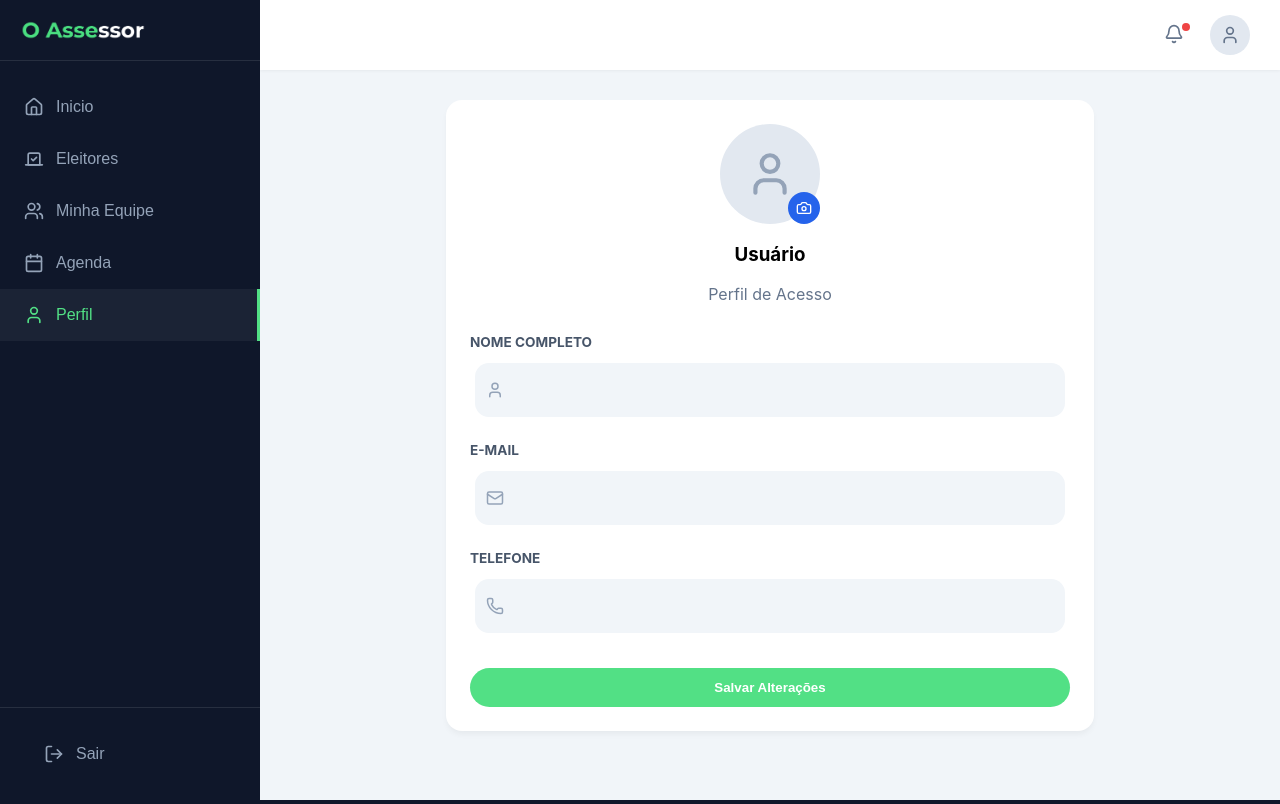
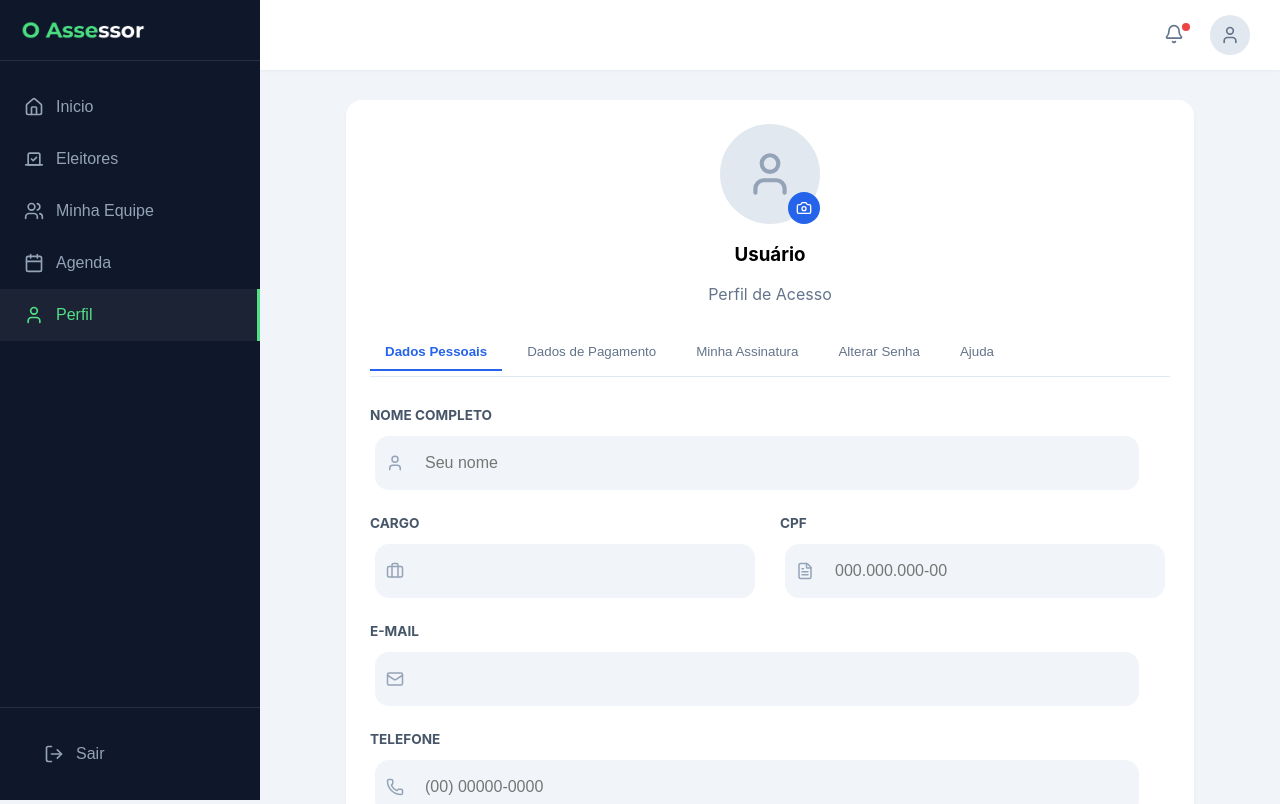
Before and after one commit to teceudesenvolvo/oassessor, a React (Create React App) app: page /dashboard/profile in a window 1280 px wide. Shown: the top 804 px of the page. Built offline with nearby package versions, Linux system fonts and the light colour scheme; no server answers; the database is empty; sample sign-in values are in the browser's storage.

Commit message:
perfil-pg

```diff
--- a/src/screens/in/Agenda.js
+++ b/src/screens/in/Agenda.js
@@ -303,17 +303,17 @@ export default function Agenda() {
               <div style={{ display: 'grid', gridTemplateColumns: '1fr 1fr', gap: '15px' }}>
                 <div className="input-group">
                   <label>Data</label>
-                  <input type="date" value={formData.data} onChange={e => setFormData({...formData, data: e.target.value})} className="custom-input" required />
+                  <input type="date" value={formData.data} onChange={e => setFormData({...formData, data: e.target.value})} className="custom-input" style={{ width: '60%' }} required />
                 </div>
                 <div className="input-group">
                   <label>Hora</label>
-                  <input type="time" value={formData.time} onChange={e => setFormData({...formData, time: e.target.value})} className="custom-input" required />
+                  <input type="time" value={formData.time} onChange={e => setFormData({...formData, time: e.target.value})} className="custom-input" style={{ width: '60%' }}  required />
                 </div>
               </div>
 
               <div className="input-group">
-                <label>Tipo</label>
-                <select value={formData.tipo} onChange={e => setFormData({...formData, tipo: e.target.value})} className="custom-input">
+                <label>Tipo</label><br />
+                <select value={formData.tipo} onChange={e => setFormData({...formData, tipo: e.target.value})} className="custom-input" style={{ width: '100%', height: '60px' }} >
                   <option value="general">Geral</option>
                   <option value="meeting">Reunião</option>
                   <option value="visit">Visita</option>
--- a/src/screens/in/Profile.js
+++ b/src/screens/in/Profile.js
@@ -1,15 +1,19 @@
 import React, { useState, useEffect } from 'react';
-import { User, Mail, Phone, Camera } from 'lucide-react';
-import { ref, get } from 'firebase/database';
+import { User, Mail, Phone, Camera, Briefcase, FileText, CreditCard, Shield, HelpCircle, Key } from 'lucide-react';
+import { ref, get, update } from 'firebase/database';
 import { database } from '../../firebaseConfig';
 import { useAuth } from '../../useAuth';
 
 export default function Profile() {
   const { user } = useAuth();
+  const [activeTab, setActiveTab] = useState('personal');
+  const [loading, setLoading] = useState(false);
   const [profileData, setProfileData] = useState({
     name: '',
     email: '',
-    phone: ''
+    phone: '',
+    cargo: '',
+    cpf: ''
   });
 
   useEffect(() => {
@@ -18,15 +22,153 @@ export default function Profile() {
         const userRef = ref(database, `users/${user.uid}`);
         const snapshot = await get(userRef);
         if (snapshot.exists()) {
-          setProfileData({ ...snapshot.val(), email: user.email }); // Garante email do Auth
+          const data = snapshot.val();
+          // Mapeia campos para garantir compatibilidade (name/nome, phone/telefone)
+          setProfileData({
+            ...data,
+            name: data.name || data.nome || '',
+            email: user.email,
+            phone: data.phone || data.telefone || '',
+            cargo: data.cargo || '',
+            cpf: data.cpf || ''
+          });
         }
       };
       fetchProfile();
     }
   }, [user]);
 
+  const handleSave = async () => {
+    if (!user) return;
+    setLoading(true);
+    try {
+      const userRef = ref(database, `users/${user.uid}`);
+      await update(userRef, {
+        name: profileData.name,
+        nome: profileData.name, // Mantém compatibilidade com diferentes partes do sistema
+        phone: profileData.phone,
+        telefone: profileData.phone, // Mantém compatibilidade
+        cpf: profileData.cpf
+      });
+      alert('Perfil atualizado com sucesso!');
+    } catch (error) {
+      console.error("Erro ao atualizar:", error);
+      alert('Erro ao atualizar perfil.');
+    } finally {
+      setLoading(false);
+    }
+  };
+
+  const renderContent = () => {
+    switch (activeTab) {
+      case 'personal':
+        return (
+          <form style={{ display: 'flex', flexDirection: 'column', gap: '20px' }}>
+            <div>
+              <label style={{ display: 'block', marginBottom: '8px', fontSize: '0.85rem', fontWeight: 'bold', color: '#475569', textTransform: 'uppercase' }}>Nome Completo</label>
+              <div className="input-container">
+                <User size={18} className="field-icon-left" />
+                <input
+                  type="text"
+                  value={profileData.name}
+                  onChange={(e) => setProfileData({...profileData, name: e.target.value})}
+                  className="custom-input"
+                  placeholder="Seu nome"
+                />
+              </div>
+            </div>
+
+            <div style={{ display: 'grid', gridTemplateColumns: '1fr 1fr', gap: '20px' }}>
+              <div>
+                <label style={{ display: 'block', marginBottom: '8px', fontSize: '0.85rem', fontWeight: 'bold', color: '#475569', textTransform: 'uppercase' }}>Cargo</label>
+                <div className="input-container">
+                  <Briefcase size={18} className="field-icon-left" />
+                  <input type="text" value={profileData.cargo} readOnly className="custom-input" style={{ backgroundColor: '#f1f5f9', color: '#64748b' }} />
+                </div>
+              </div>
+              <div>
+                <label style={{ display: 'block', marginBottom: '8px', fontSize: '0.85rem', fontWeight: 'bold', color: '#475569', textTransform: 'uppercase' }}>CPF</label>
+                <div className="input-container">
+                  <FileText size={18} className="field-icon-left" />
+                  <input
+                    type="text"
+                    value={profileData.cpf}
+                    onChange={(e) => setProfileData({...profileData, cpf: e.target.value})}
+                    className="custom-input"
+                    placeholder="000.000.000-00"
+                  />
+                </div>
+              </div>
+            </div>
+
+            <div>
+              <label style={{ display: 'block', marginBottom: '8px', fontSize: '0.85rem', fontWeight: 'bold', color: '#475569', textTransform: 'uppercase' }}>E-mail</label>
+              <div className="input-container">
+                <Mail size={18} className="field-icon-left" />
+                <input type="email" value={profileData.email} readOnly className="custom-input" style={{ backgroundColor: '#f1f5f9', color: '#64748b' }} />
+              </div>
+            </div>
+            <div>
+              <label style={{ display: 'block', marginBottom: '8px', fontSize: '0.85rem', fontWeight: 'bold', color: '#475569', textTransform: 'uppercase' }}>Telefone</label>
+              <div className="input-container">
+                <Phone size={18} className="field-icon-left" />
+                <input
+                  type="tel"
+                  value={profileData.phone}
+                  onChange={(e) => setProfileData({...profileData, phone: e.target.value})}
+                  className="custom-input"
+                  placeholder="(00) 00000-0000"
+                />
+              </div>
+            </div>
+            <button type="button" onClick={handleSave} disabled={loading} className="btn-primary" style={{ marginTop: '10px', width: '100%', justifyContent: 'center' }}>
+              {loading ? 'Salvando...' : 'Salvar Alterações'}
+            </button>
+          </form>
+        );
+      case 'payment':
+        return (
+            <div style={{ textAlign: 'center', padding: '40px 0', color: '#64748b' }}>
+                <CreditCard size={48} style={{ marginBottom: '15px', opacity: 0.5 }} />
+                <h3>Dados de Pagamento</h3>
+                <p>Gerencie seus cartões e métodos de pagamento aqui.</p>
+                <p style={{ fontSize: '0.9rem', marginTop: '10px', fontStyle: 'italic' }}>Em breve.</p>
+            </div>
+        );
+      case 'subscription':
+        return (
+            <div style={{ textAlign: 'center', padding: '40px 0', color: '#64748b' }}>
+                <Shield size={48} style={{ marginBottom: '15px', opacity: 0.5 }} />
+                <h3>Minha Assinatura</h3>
+                <p>Visualize detalhes do seu plano e faturas.</p>
+                <p style={{ fontSize: '0.9rem', marginTop: '10px', fontStyle: 'italic' }}>Em breve.</p>
+            </div>
+        );
+      case 'password':
+        return (
+            <div style={{ textAlign: 'center', padding: '40px 0', color: '#64748b' }}>
+                <Key size={48} style={{ marginBottom: '15px', opacity: 0.5 }} />
+                <h3>Alterar Senha</h3>
+                <p>Atualize sua senha de acesso.</p>
+                <p style={{ fontSize: '0.9rem', marginTop: '10px', fontStyle: 'italic' }}>Em breve.</p>
+            </div>
+        );
+      case 'help':
+        return (
+            <div style={{ textAlign: 'center', padding: '40px 0', color: '#64748b' }}>
+                <HelpCircle size={48} style={{ marginBottom: '15px', opacity: 0.5 }} />
+                <h3>Ajuda</h3>
+                <p>Precisa de suporte? Entre em contato conosco.</p>
+                <button className="btn-primary" style={{ marginTop: '20px', margin: '20px auto 0' }}>Falar com Suporte</button>
+            </div>
+        );
+      default:
+        return null;
+    }
+  };
+
   return (
-    <div className="dashboard-card" style={{ maxWidth: '600px', margin: '0 auto' }}>
+    <div className="dashboard-card" style={{ maxWidth: '800px', margin: '0 auto' }}>
       <div style={{ textAlign: 'center', marginBottom: '30px' }}>
         <div style={{
           width: '100px',
@@ -56,33 +198,46 @@ export default function Profile() {
           </button>
         </div>
         <h3>{profileData.name || 'Usuário'}</h3>
-        <p style={{ color: '#64748b' }}>Perfil de Acesso</p>
+        <p style={{ color: '#64748b' }}>{profileData.cargo || 'Perfil de Acesso'}</p>
       </div>
 
-      <form style={{ display: 'flex', flexDirection: 'column', gap: '20px' }}>
-        <div>
-          <label style={{ display: 'block', marginBottom: '8px', fontSize: '0.85rem', fontWeight: 'bold', color: '#475569', textTransform: 'uppercase' }}>Nome Completo</label>
-          <div className="input-container">
-            <User size={18} className="field-icon-left" />
-            <input type="text" value={profileData.name} readOnly className="custom-input" />
-          </div>
-        </div>
-        <div>
-          <label style={{ display: 'block', marginBottom: '8px', fontSize: '0.85rem', fontWeight: 'bold', color: '#475569', textTransform: 'uppercase' }}>E-mail</label>
-          <div className="input-container">
-            <Mail size={18} className="field-icon-left" />
-            <input type="email" value={profileData.email} readOnly className="custom-input" />
-          </div>
-        </div>
-        <div>
-          <label style={{ display: 'block', marginBottom: '8px', fontSize: '0.85rem', fontWeight: 'bold', color: '#475569', textTransform: 'uppercase' }}>Telefone</label>
-          <div className="input-container">
-            <Phone size={18} className="field-icon-left" />
-            <input type="tel" value={profileData.phone || ''} readOnly className="custom-input" />
-          </div>
-        </div>
-        <button type="button" className="btn-primary" style={{ marginTop: '10px', width: '100%', justifyContent: 'center' }}>Salvar Alterações</button>
-      </form>
+      <div style={{
+        display: 'flex',
+        gap: '10px',
+        marginBottom: '30px',
+        overflowX: 'auto',
+        paddingBottom: '5px',
+        borderBottom: '1px solid #e2e8f0'
+      }}>
+        {[
+            { id: 'personal', label: 'Dados Pessoais' },
+            { id: 'payment', label: 'Dados de Pagamento' },
+            { id: 'subscription', label: 'Minha Assinatura' },
+            { id: 'password', label: 'Alterar Senha' },
+            { id: 'help', label: 'Ajuda' }
+        ].map(tab => (
+            <button
+                key={tab.id}
+                onClick={() => setActiveTab(tab.id)}
+                style={{
+                    padding: '10px 15px',
+                    borderRadius: '8px 8px 0 0',
+                    border: 'none',
+                    backgroundColor: 'transparent',
+                    color: activeTab === tab.id ? '#2563eb' : '#64748b',
+                    fontWeight: activeTab === tab.id ? '600' : '400',
+                    borderBottom: activeTab === tab.id ? '2px solid #2563eb' : '2px solid transparent',
+                    cursor: 'pointer',
+                    whiteSpace: 'nowrap',
+                    transition: 'all 0.2s'
+                }}
+            >
+                {tab.label}
+            </button>
+        ))}
+      </div>
+
+      {renderContent()}
     </div>
   );
 }
```
